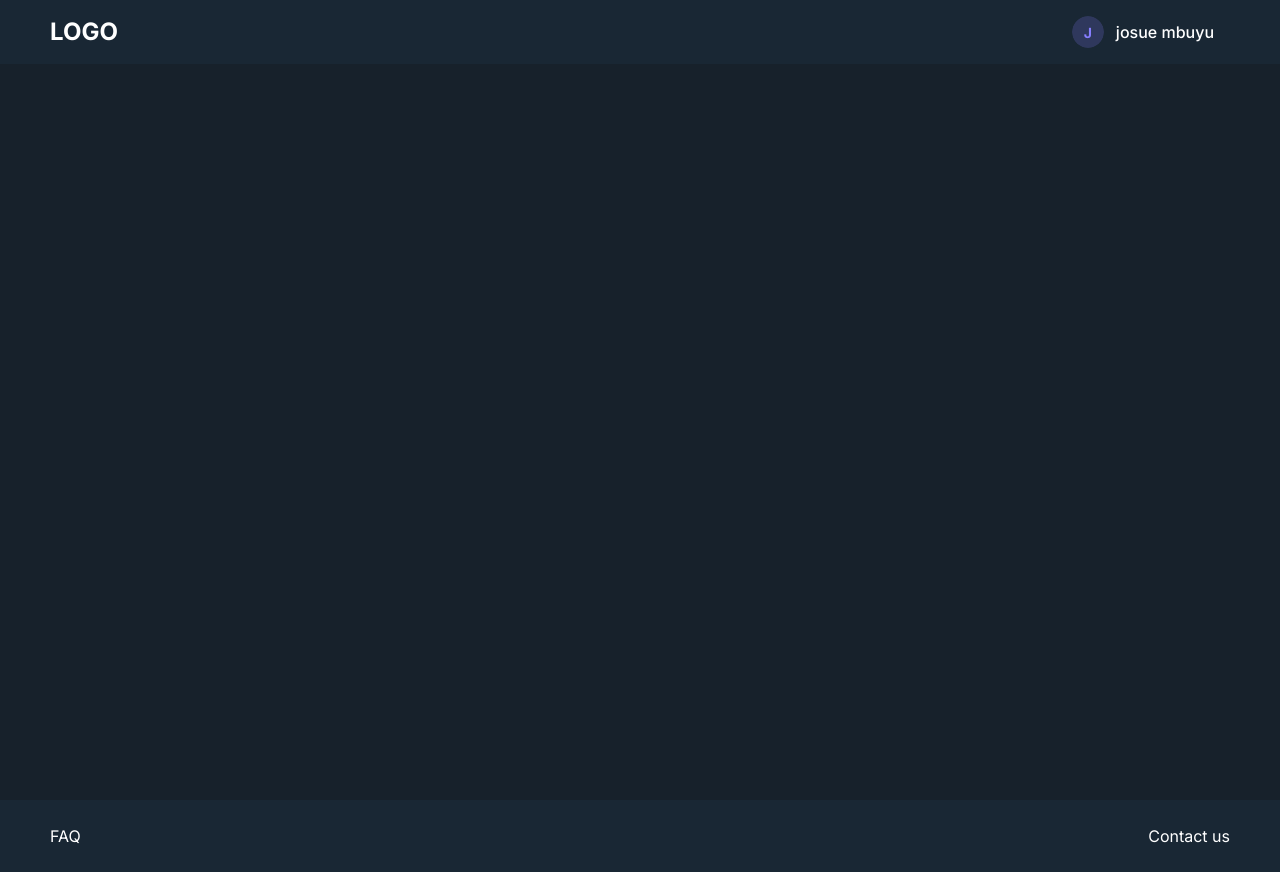
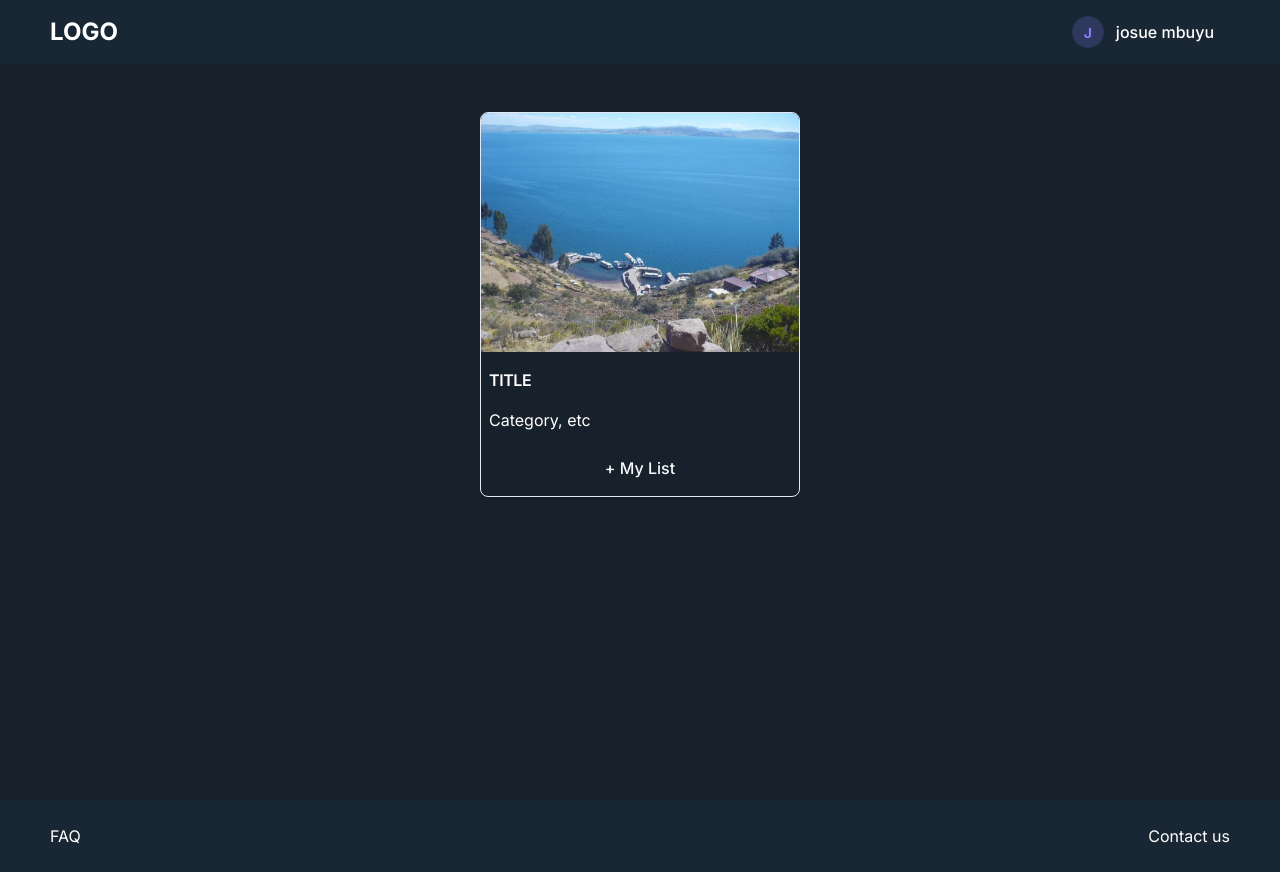
Before and after one commit to chingu-voyages/v45-tier3-team-41, a Next.js app in the folder frontend/: page /movies in a window 1280 px wide. Built offline with nearby package versions, Linux system fonts and the light colour scheme.

Commit message:
Add CardMovie component and called in Movies Page

```diff
--- a/frontend/app/(root)/movies/page.js
+++ b/frontend/app/(root)/movies/page.js
@@ -1,5 +1,12 @@
 import React from "react";
 
+import CardMovie from "@/components/ui/cardMovie";
+
 export default function page() {
-  return <div>page</div>;
+  return (
+    <main >
+    <div className="h-28"></div>
+      <CardMovie />
+    </main>
+  );
 }
--- /dev/null
+++ b/frontend/components/ui/cardMovie.jsx
@@ -0,0 +1,36 @@
+import {
+  Card,
+  CardHeader,
+  CardTitle,
+  CardDescription,
+} from "@/components/ui/card";
+
+import Image from "next/image";
+
+import { Button } from "@/components/ui/button";
+
+export default function CardMovie() {
+  return (
+    <div className="">
+      <Card className="mx-auto rounded-lg border bg-transparent border-slate-200 text-slate-950 shadow-sm dark:border-slate-800 dark:bg-slate-950 dark:text-slate-50 max-w-[20rem] overflow-hidden">
+        <CardHeader className="m-0 rounded-lg h-70 p-0 mb-3">
+          <Image
+            src="/assets/grid_landscape_cj6eyf.jpg"
+            alt="example"
+            width="450"
+            height="80"
+          />
+        </CardHeader>
+        <CardTitle />
+        <h3 className="p-2 text-2xl font-semibold leading-none tracking-tight text-white uppercase mb-3">
+          Title
+        </h3>
+        <CardDescription />
+        <p className="p-2 pt-0 text-sm text-white text-slate-500 dark:text-slate-400">Category, etc</p>
+        <div className="p-2">
+        <Button className="w-full bg-primary">+ My List</Button>
+        </div>
+      </Card>
+    </div>
+  );
+}
```
Also changed, not shown: frontend/public/assets/grid_landscape_cj6eyf.jpg (added).
